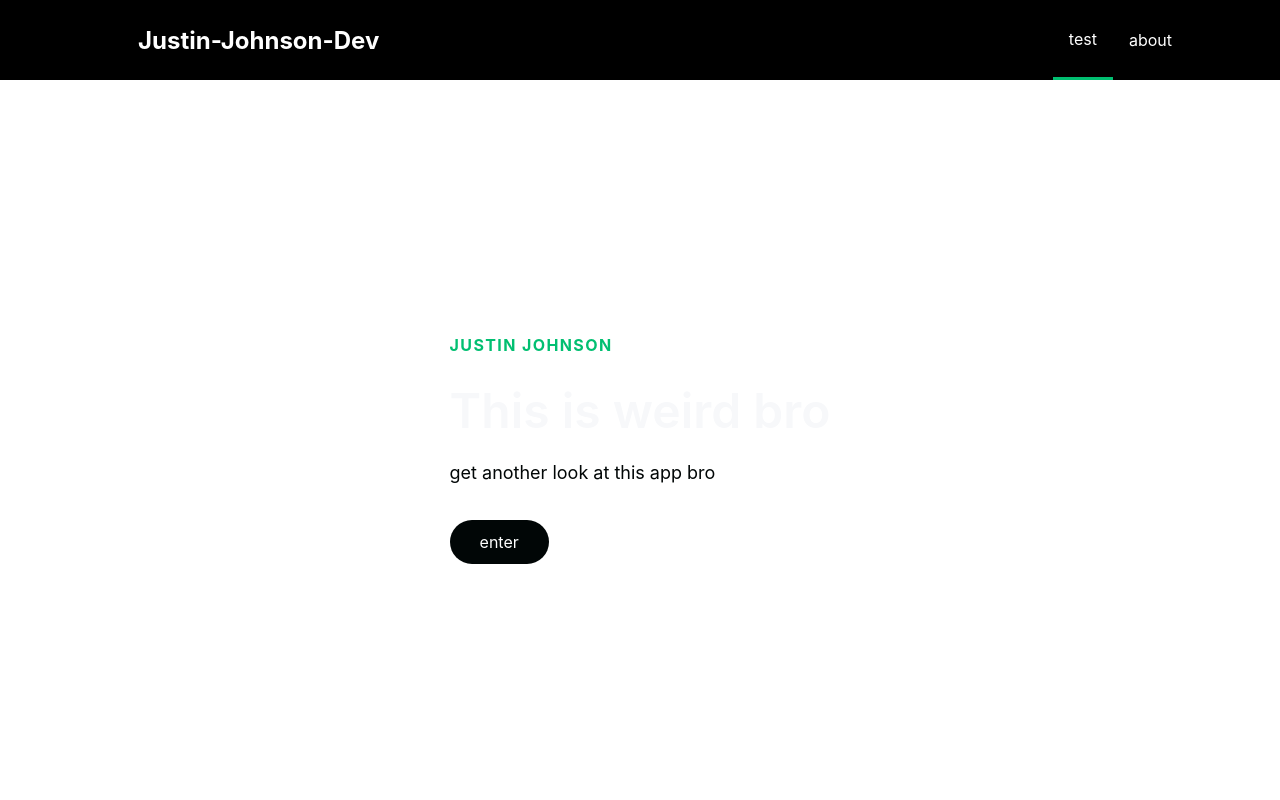
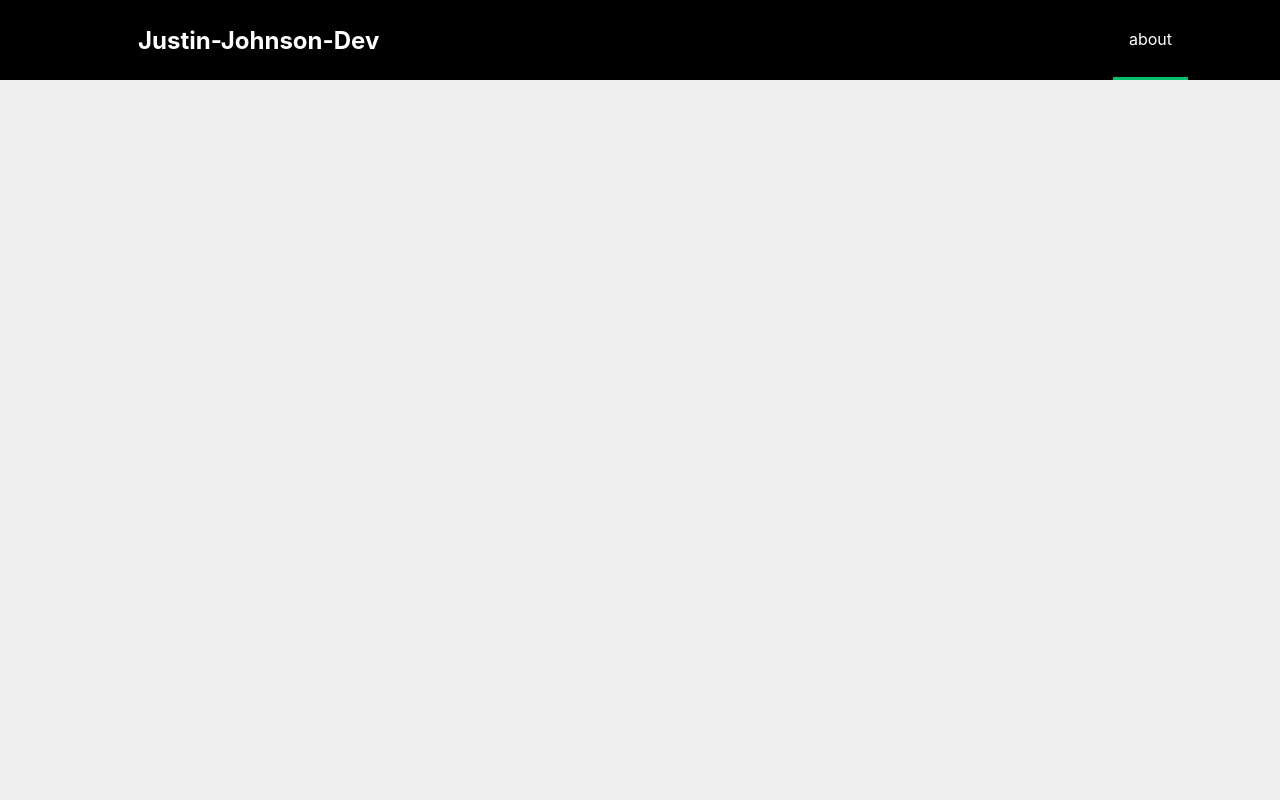
Before and after one commit to justinjohnson-dev/dev-portfolio, a Next.js app: page /home in a window 1280 px wide. Both pictures are taken after a click on the link "Learn more!". Shown: the top 800 px of the page. Built offline with nearby package versions, Linux system fonts and the light colour scheme.

Commit message:
removing info section component

```diff
--- a/src/components/InfoSection/Data.js
+++ /dev/null
@@ -1,13 +0,0 @@
-export const HomeObjOne = {
-  id: 'test',
-  lightBg: false,
-  lightText: true,
-  lightTextDesc: true,
-  topLine: 'Justin Johnson',
-  headLine: 'This is weird bro',
-  description: 'get another look at this app bro',
-  buttonLabel: 'enter',
-  dark: true,
-  primary: true,
-  darkText: true,
-};
--- a/src/components/InfoSection/InfoElements.js
+++ /dev/null
@@ -1,88 +0,0 @@
-import styled from 'styled-components';
-
-export const InfoContainer = styled.div`
-  color: #fff;
-  background: ${({ lightBg }) => (lightBg ? '#f9f9f9' : '010606')};
-
-  @media screen and (max-width: 768px) {
-    padding: 100px 0;
-  }
-`;
-
-export const InfoWrapper = styled.div`
-  display: grid;
-  z-index: 1;
-  height: 100vh;
-  width: 100%;
-  max-width: 1100px;
-  margin-right: auto;
-  margin-left: auto;
-  padding: 0 24px;
-  justify-content: center;
-`;
-
-export const InfoRow = styled.div`
-  display: grid;
-  grid-auto-column: minmax(auto, 1fr);
-  align-items: center;
-  grid-template-areas: ${({ imgStart }) =>
-    imgStart ? `'col2 col1'` : `'col1 col2'`};
-
-  @media screen and (max-width: 768px) {
-    grid-template-areas: ${({ imgStart }) =>
-      imgStart ? `'col1' 'col2'` : `'col1 col1' 'col2 col2'`};
-  }
-`;
-
-export const Column1 = styled.div`
-  margin-bottom: 15px;
-  padding: 0 15px;
-  grid-area: col1;
-`;
-
-export const Column2 = styled.div`
-  margin-bottom: 15px;
-  padding: 0 15px;
-  grid-area: col2;
-`;
-
-export const TextWrapper = styled.div`
-  max-width: 540px;
-  padding-top: 0;
-  padding-bottom: 60px;
-`;
-
-export const TopLine = styled.p`
-  color: #01bf71;
-  font-size: 16px;
-  line-height: 16px;
-  font-weight: 700;
-  letter-spacing: 1.4px;
-  text-transform: uppercase;
-  margin-bottom: 16px;
-`;
-
-export const Heading = styled.h1`
-  margin-bottom: 24px;
-  font-size: 48px;
-  line-height: 1.1;
-  font-weight: 600;
-  color: ${({ lightText }) => (lightText ? '#f7f8fa' : '010606')};
-
-  @media screen and (max-width: 480px) {
-    font-size: 32px;
-  }
-`;
-
-export const Subtitle = styled.p`
-  max-width: 440px;
-  margin-bottom: 35px;
-  font-size: 18px;
-  line-height: 24px;
-  color: ${({ darkText }) => (darkText ? '#010606' : '#fff')};
-`;
-
-export const BtnWrap = styled.div`
-  display: flex;
-  justify-content: flex-start;
-`;
--- a/src/components/InfoSection/index.js
+++ /dev/null
@@ -1,56 +0,0 @@
-import React from 'react';
-import { Button } from '../ButtonElement';
-import {
-  InfoContainer,
-  InfoWrapper,
-  InfoRow,
-  Column1,
-  TextWrapper,
-  TopLine,
-  Heading,
-  Subtitle,
-  BtnWrap,
-} from './InfoElements';
-
-const InfoSection = ({
-  id,
-  lightBg,
-  topLine,
-  lightText,
-  headLine,
-  darkText,
-  description,
-  buttonLabel,
-}) => {
-  return (
-    <>
-      <InfoContainer lightBg={lightBg} id={id}>
-        <InfoWrapper>
-          <InfoRow>
-            <Column1>
-              <TextWrapper>
-                <TopLine>{topLine}</TopLine>
-                <Heading lightText={lightText}>{headLine}</Heading>
-                <Subtitle darkText={darkText}>{description}</Subtitle>
-                <BtnWrap>
-                  <Button
-                    to='home'
-                    smooth={true}
-                    duration={500}
-                    spy={true}
-                    exact='true'
-                    offset={-80}
-                  >
-                    {buttonLabel}
-                  </Button>
-                </BtnWrap>
-              </TextWrapper>
-            </Column1>
-          </InfoRow>
-        </InfoWrapper>
-      </InfoContainer>
-    </>
-  );
-};
-
-export default InfoSection;
--- a/src/components/NavBar/index.js
+++ b/src/components/NavBar/index.js
@@ -1,4 +1,4 @@
-import React, { useEffect, useState } from 'react';
+import React from 'react';
 import {
   Nav,
   NavBarContainer,
@@ -31,18 +31,6 @@ const NavBar = ({ toggle }) => {
             <NavMenu>
               <NavItem>
                 <NavLinks
-                  to='test'
-                  smooth={true}
-                  duration={500}
-                  spy={true}
-                  exact='true'
-                  offset={-80}
-                >
-                  test
-                </NavLinks>
-              </NavItem>
-              <NavItem>
-                <NavLinks
                   to='about'
                   smooth={true}
                   duration={500}
--- a/src/components/SideBar/index.js
+++ b/src/components/SideBar/index.js
@@ -18,9 +18,6 @@ const SideBar = ({ isOpen, toggle, enterApplication }) => {
         <SideBarLink to='landing' onClick={enterApplication}>
           Landing
         </SideBarLink>
-        <SideBarLink to='test' onClick={toggle}>
-          test
-        </SideBarLink>
         <SideBarLink to='about' onClick={toggle}>
           About
         </SideBarLink>
--- a/src/pages/home.js
+++ b/src/pages/home.js
@@ -2,8 +2,6 @@ import React, { useState } from 'react';
 import About from '../components/About';
 import Footer from '../components/Footer';
 import HeroSection from '../components/HeroSection/';
-import InfoSection from '../components/InfoSection/';
-import { HomeObjOne } from '../components/InfoSection/Data';
 import NavBar from '../components/NavBar';
 import SideBar from '../components/SideBar';
 const HomePage = () => {
@@ -19,7 +17,6 @@ const HomePage = () => {
     if (isOpen === true) setIsOpen(false);
   };
 
-  console.log(landingPage);
   return (
     <>
       {landingPage === false ? (
@@ -27,7 +24,6 @@ const HomePage = () => {
       ) : (
         <>
           <NavBar toggle={toggle} />
-          <InfoSection {...HomeObjOne} />
           <About />
           <Footer />
         </>
```
